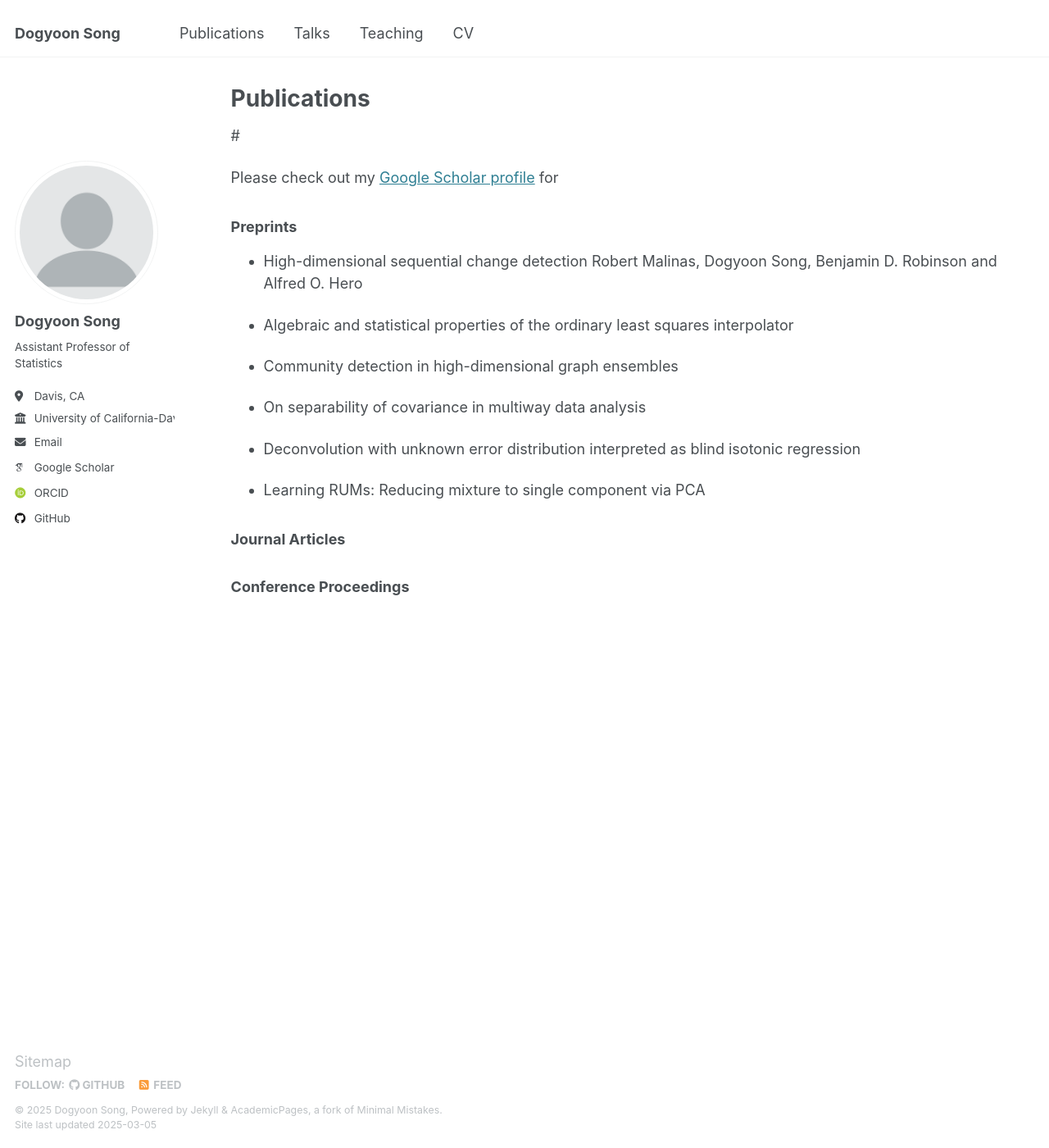
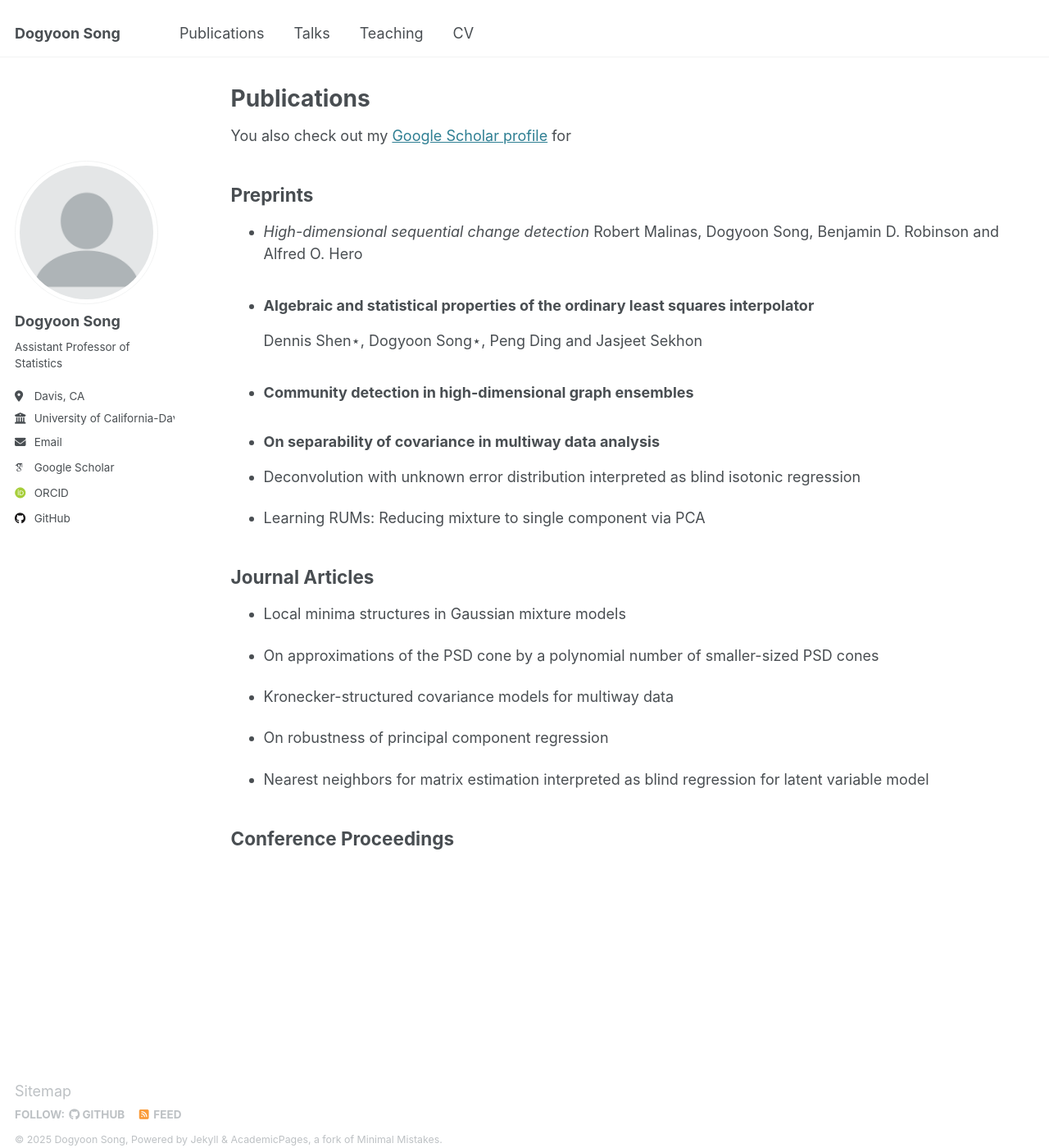
Before and after one commit to dogyoons/dogyoons.github.io, a Jekyll site: the page built from _pages/publications.md, in a window 1280 px wide and 1400 px high. Shown: the whole window at 82% size. Built offline with Jekyll 4.4.1, drawn with Linux system fonts in a browser that asks for light colours; some web fonts are replaced.

Commit message:
Update publications.md

```diff
--- a/_pages/publications.md
+++ b/_pages/publications.md
@@ -8,26 +8,40 @@ redirect_from:
   - /publications.html
 ---
 
-#{% include base_path %}
 
-Please check out my [Google Scholar profile](site.author.googlescholar) for
+You also check out my [Google Scholar profile](site.author.googlescholar) for
 
 
-### Preprints
-* High-dimensional sequential change detection
+## Preprints
+
+* *High-dimensional sequential change detection*
 Robert Malinas, Dogyoon Song, Benjamin D. Robinson and Alfred O. Hero
 
-* Algebraic and statistical properties of the ordinary least squares interpolator
+* ### Algebraic and statistical properties of the ordinary least squares interpolator
+Dennis Shen⋆, Dogyoon Song⋆, Peng Ding and Jasjeet Sekhon
 
-* Community detection in high-dimensional graph ensembles
+* ### Community detection in high-dimensional graph ensembles
 
-* On separability of covariance in multiway data analysis
+* ### On separability of covariance in multiway data analysis
 
 * Deconvolution with unknown error distribution interpreted as blind isotonic regression
 
 * Learning RUMs: Reducing mixture to single component via PCA
 
 
-### Journal Articles
+## Journal Articles
 
-### Conference Proceedings
+* Local minima structures in Gaussian mixture models
+
+* On approximations of the PSD cone by a polynomial number of smaller-sized PSD cones
+
+* Kronecker-structured covariance models for multiway data
+
+* On robustness of principal component regression
+
+* Nearest neighbors for matrix estimation interpreted as blind regression for latent variable model
+
+
+
+
+## Conference Proceedings
```
